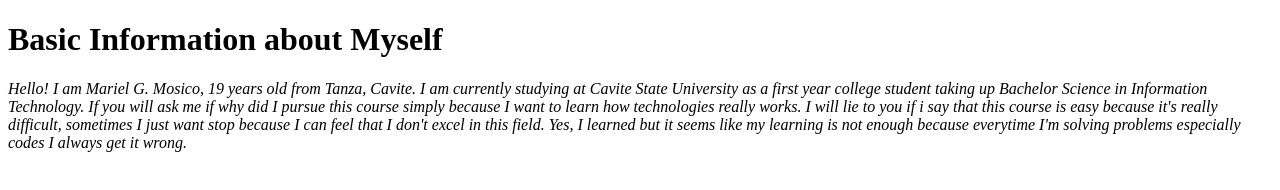
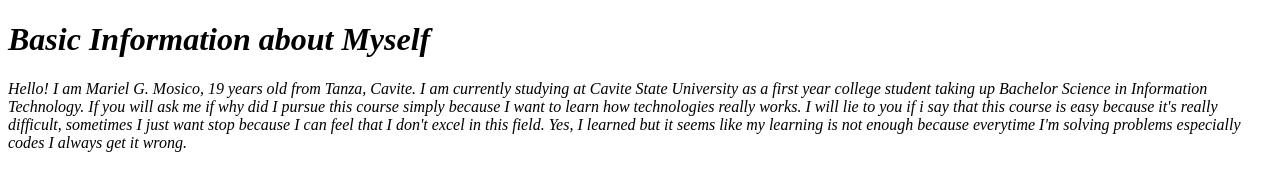
Before and after one commit to marielmosico/marielmosico.github.io, a plain HTML site: page index.html in a window 1280 px wide. Drawn offline with Linux system fonts and the light colour scheme.

Commit message:
Update index.html

```diff
--- a/index.html
+++ b/index.html
@@ -1,7 +1,7 @@
 <!DOCTYPE html>
 <html>
   <body>
-<h1> Basic Information about Myself </h1>
+    <h1><i>Basic Information about Myself</i></h1>
 
 <p> <i>
   Hello! I am Mariel G. Mosico, 19 years old from Tanza, Cavite.
```
